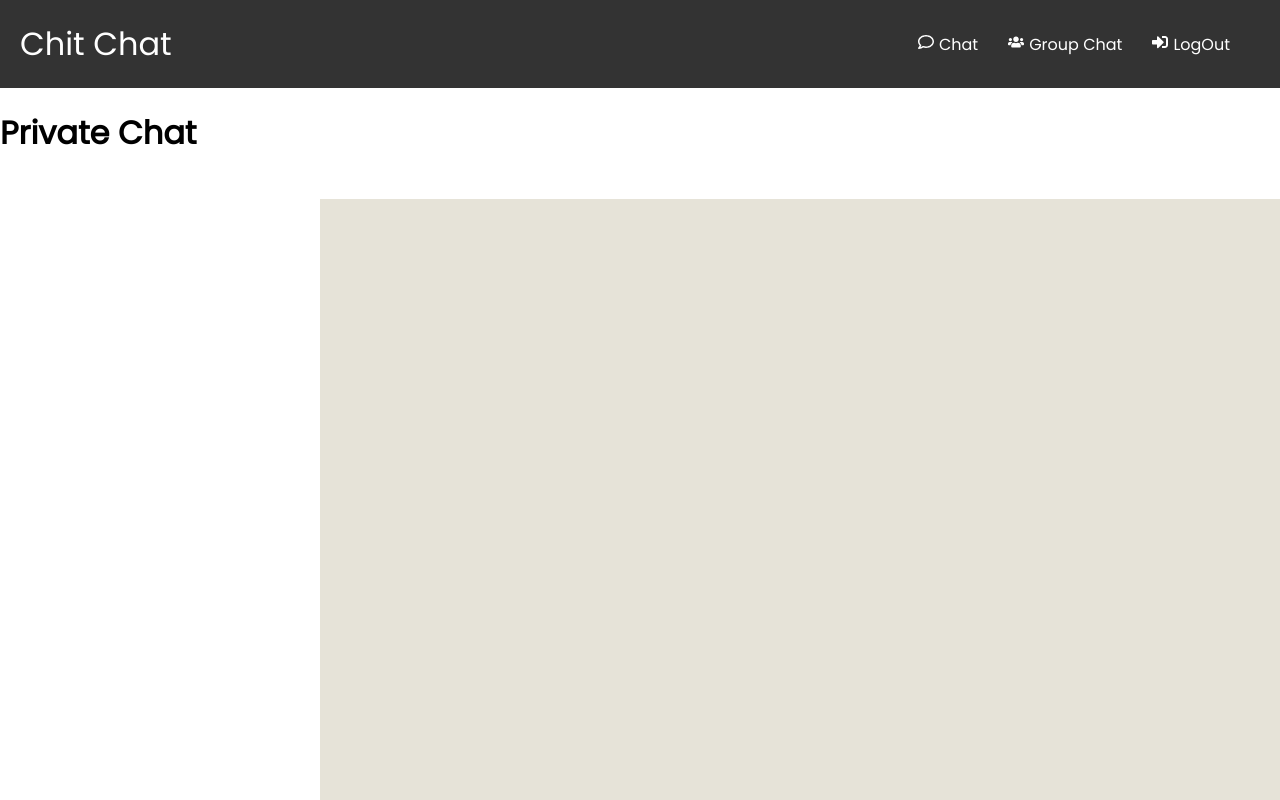
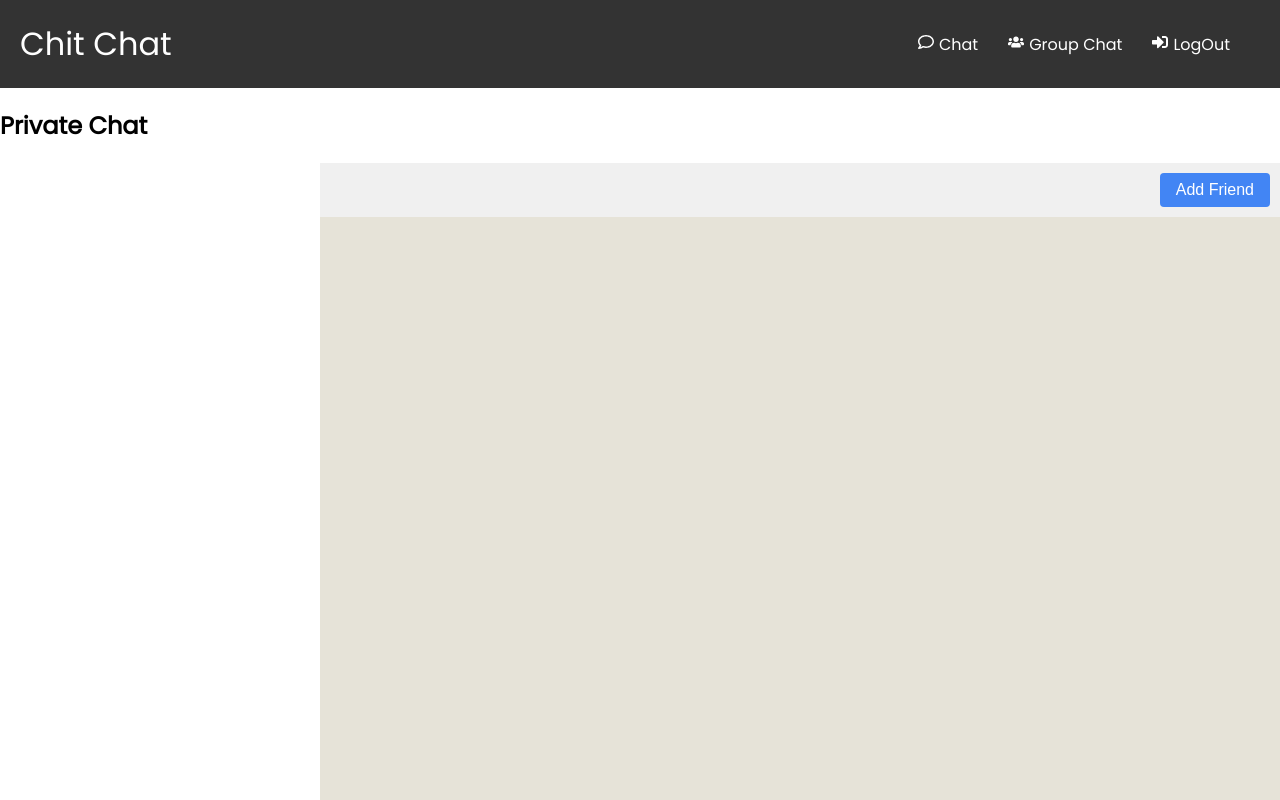
Before and after one commit to RefinXD/NetworkProject, a Next.js app in the folder client/: page /privatechat in a window 1280 px wide. Shown: the top 800 px of the page. Built offline with nearby package versions, Linux system fonts and the light colour scheme.

Commit message:
add and style add friend

```diff
--- a/client/components/privatechat/chat.js
+++ b/client/components/privatechat/chat.js
@@ -10,7 +10,7 @@ const PrivateChat = ({ nickname, room }) => {
   // Add this -- our server will run on port 4000, so we connect to it from here
 
   console.log("Chat page    ", nickname, "    ", room);
-  const {target, setTarget} = useContext(AppContext)
+  const { target, setTarget } = useContext(AppContext);
   return (
     <div
       // className={styles.chatContainer}
@@ -18,8 +18,14 @@ const PrivateChat = ({ nickname, room }) => {
     >
       {/* <RoomAndUsersColumn socket={socket} username={nickname} room={target} /> */}
 
-      <div className="blablabla">
-        <h2>{target}</h2>
+      <div className="">
+        <div class={styles.chatHeader}>
+          <div class={styles.chatName}>{target}</div>
+          <div class={styles.addFriend}>
+            <button>Add Friend</button>
+          </div>
+        </div>
+
         <MessagesReceived socket={socket} />
         <SendMessage socket={socket} username={socket.id} room={target} />
       </div>
--- a/client/components/privatechat/styles.module.css
+++ b/client/components/privatechat/styles.module.css
@@ -5,6 +5,38 @@
     grid-template-columns: 1fr 4fr;
     gap: 20px;
   }
+
+  .chatHeader {
+    display: flex;
+    align-items: center;
+    justify-content: space-between;
+    background-color: #f0f0f0;
+    padding: 10px;
+  }
+
+  .chatName {
+    font-size: 24px;
+    font-weight: bold;
+  }
+
+  .addFriend {
+    margin-left: auto;
+  }
+
+  .addFriend button {
+    background-color: #4285f4;
+    color: #fff;
+    border: none;
+    padding: 8px 16px;
+    border-radius: 4px;
+    font-size: 16px;
+    cursor: pointer;
+  }
+
+  .addFriend button:hover {
+    background-color: #3367d6;
+  }
+
 
   /* Room and users component */
   .roomAndUsersColumn {
--- a/client/pages/privatechat/index.js
+++ b/client/pages/privatechat/index.js
@@ -9,7 +9,7 @@ const Page = () => {
     <>
       <AppWrapper>
         <NavBar />
-        <h1>Private Chat</h1>
+        <h2>Private Chat</h2>
         <div style={{ display: "flex", flexDirection: "row" }}>
           <div style={{ flexBasis: "25%" }}>
             <SideBar />
```
